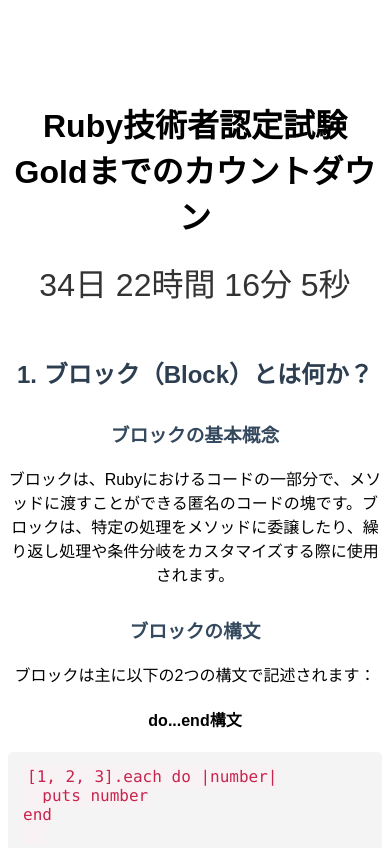
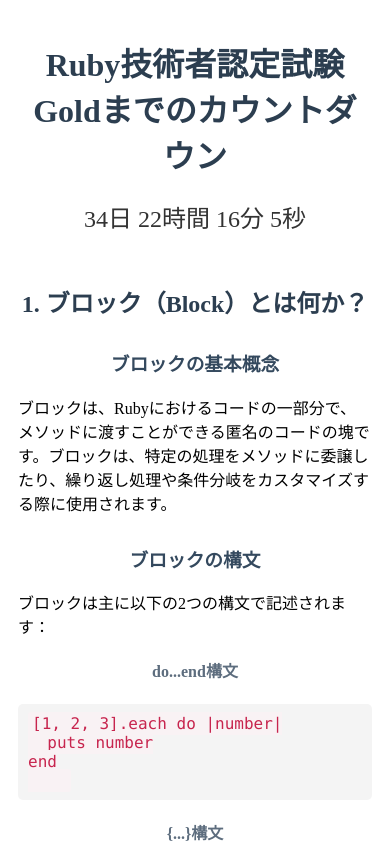
Before and after one commit to restructure777/restructure777.github.io, a plain HTML site: page docs/index.html in a window 390 px wide. Shown: the top 848 px of the page. Drawn offline with Linux system fonts and the light colour scheme.

Commit message:
Update index.html

```diff
--- a/docs/index.html
+++ b/docs/index.html
@@ -4,25 +4,44 @@
   <meta charset="UTF-8">
   <title>カウントダウンアプリ</title>
   <style>
+    /*
     body {
   font-family: Arial, sans-serif;
+  margin: 0;
+  padding: 0;
+  background-color: #fff;
+  color: #333;
+}
+
+.container {
+  max-width: 800px;
+  margin: 0 auto;
+  padding: 20px;
+}
+
+h1, h2, h3, h4 {
   text-align: center;
-      margin-top: 100px;
+  color: #2c3e50;
 }
+
 #countdown {
   font-size: 2em;
   color: #333;
+  text-align: center;
+  margin-top: 20px;
 }
+
 /* コードブロックのスタイル */
 pre {
   background-color: #f4f4f4;
   padding: 15px;
   border-radius: 5px;
   text-align: left;
-      max-width: 800px;
-      margin: 20px auto;
+  max-width: 100%;
+  margin: 20px 0;
   overflow-x: auto;
 }
+
 code {
   font-family: Consolas, "Courier New", monospace;
   color: #c7254e;
@@ -30,18 +49,119 @@
   padding: 2px 4px;
   border-radius: 3px;
 }
+
 /* 見出しのスタイル */
 h2 {
   margin-top: 50px;
   color: #2c3e50;
 }
+
 h3 {
   margin-top: 30px;
   color: #34495e;
 }
+
+h4 {
+  margin-top: 20px;
+  color: #5d6d7e;
+}
+
+/* レスポンシブデザイン */
+@media (max-width: 600px) {
+  .container {
+    padding: 10px;
+  }
+
+  #countdown {
+    font-size: 1.5em;
+  }
+
+  pre {
+    padding: 10px;
+  }
+}
+
+
+    */
+    body {
+      font-family: Arial, sans-serif;
+      margin: 0;
+      padding: 0;
+      background-color: #fff;
+      color: #333;
+    }
+
+    .container {
+      max-width: 800px;
+      margin: 0 auto;
+      padding: 20px;
+    }
+
+    h1, h2, h3, h4 {
+      text-align: center;
+      color: #2c3e50;
+    }
+
+    #countdown {
+      font-size: 2em;
+      color: #333;
+      text-align: center;
+      margin-top: 20px;
+    }
+
+    /* コードブロックのスタイル */
+    pre {
+      background-color: #f4f4f4;
+      padding: 15px;
+      border-radius: 5px;
+      text-align: left;
+      max-width: 100%;
+      margin: 20px 0;
+      overflow-x: auto;
+    }
+
+    code {
+      font-family: Consolas, "Courier New", monospace;
+      color: #c7254e;
+      background-color: #f9f2f4;
+      padding: 2px 4px;
+      border-radius: 3px;
+    }
+
+    /* 見出しのスタイル */
+    h2 {
+      margin-top: 50px;
+      color: #2c3e50;
+    }
+
+    h3 {
+      margin-top: 30px;
+      color: #34495e;
+    }
+
+    h4 {
+      margin-top: 20px;
+      color: #5d6d7e;
+    }
+
+    /* レスポンシブデザイン */
+    @media (max-width: 600px) {
+      .container {
+        padding: 10px;
+      }
+
+      #countdown {
+        font-size: 1.5em;
+      }
+
+      pre {
+        padding: 10px;
+      }
+    }
   </style>
 </head>
 <body>
+  <div class="container">
     <h1>Ruby技術者認定試験Goldまでのカウントダウン</h1>
     <div id="countdown">Loading...</div>
 
@@ -108,5 +228,6 @@
 # 出力: Hello, world!
     </code></pre>
     <p>この例では、greetメソッドがyieldを呼び出し、ブロックに"Hello"という引数を渡しています。ブロック内では、この引数を受け取り、出力しています。</p>
+  </div>
 </body>
 </html>
```
Lines whose indentation alone changed are shown as unchanged.
